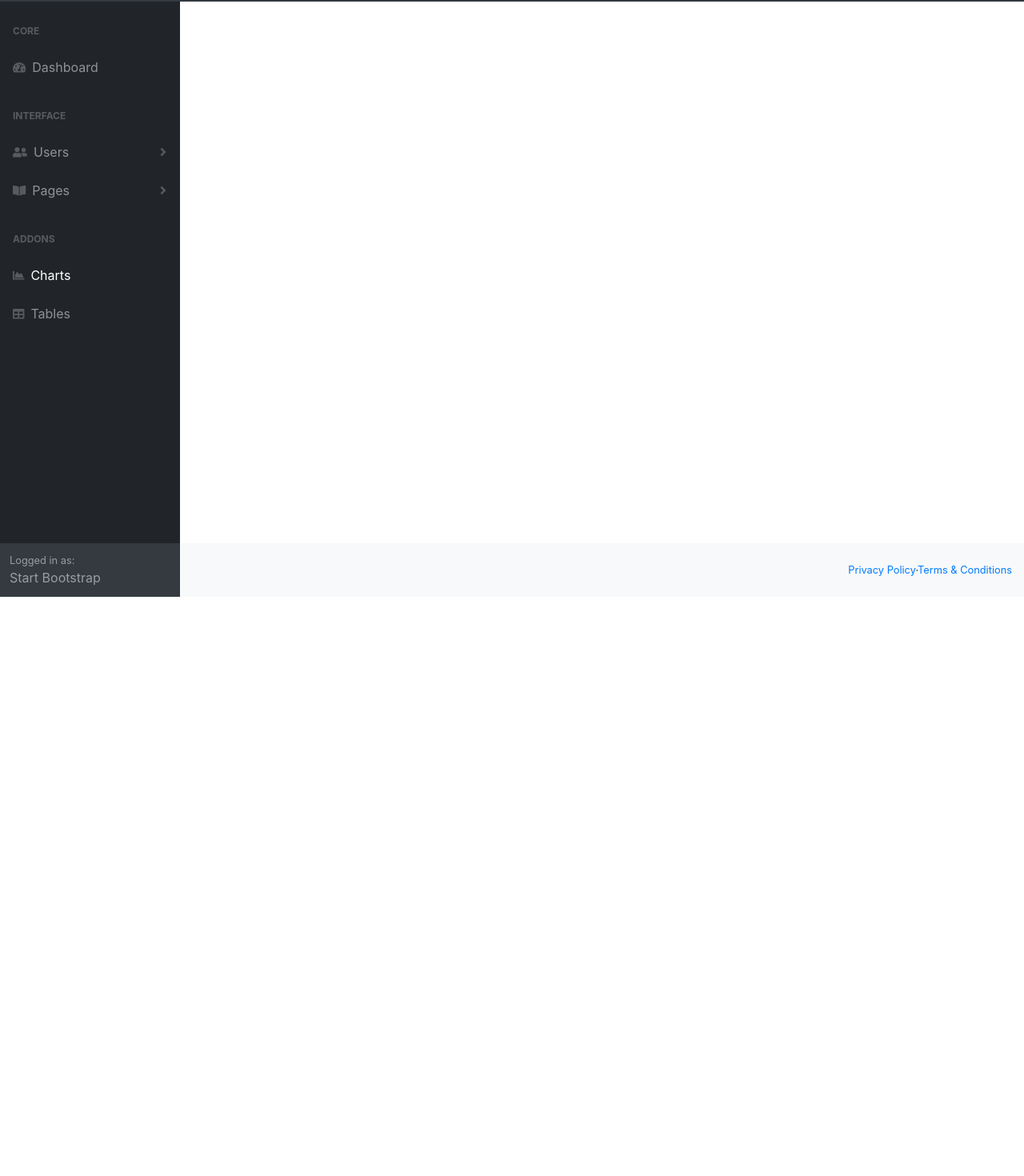
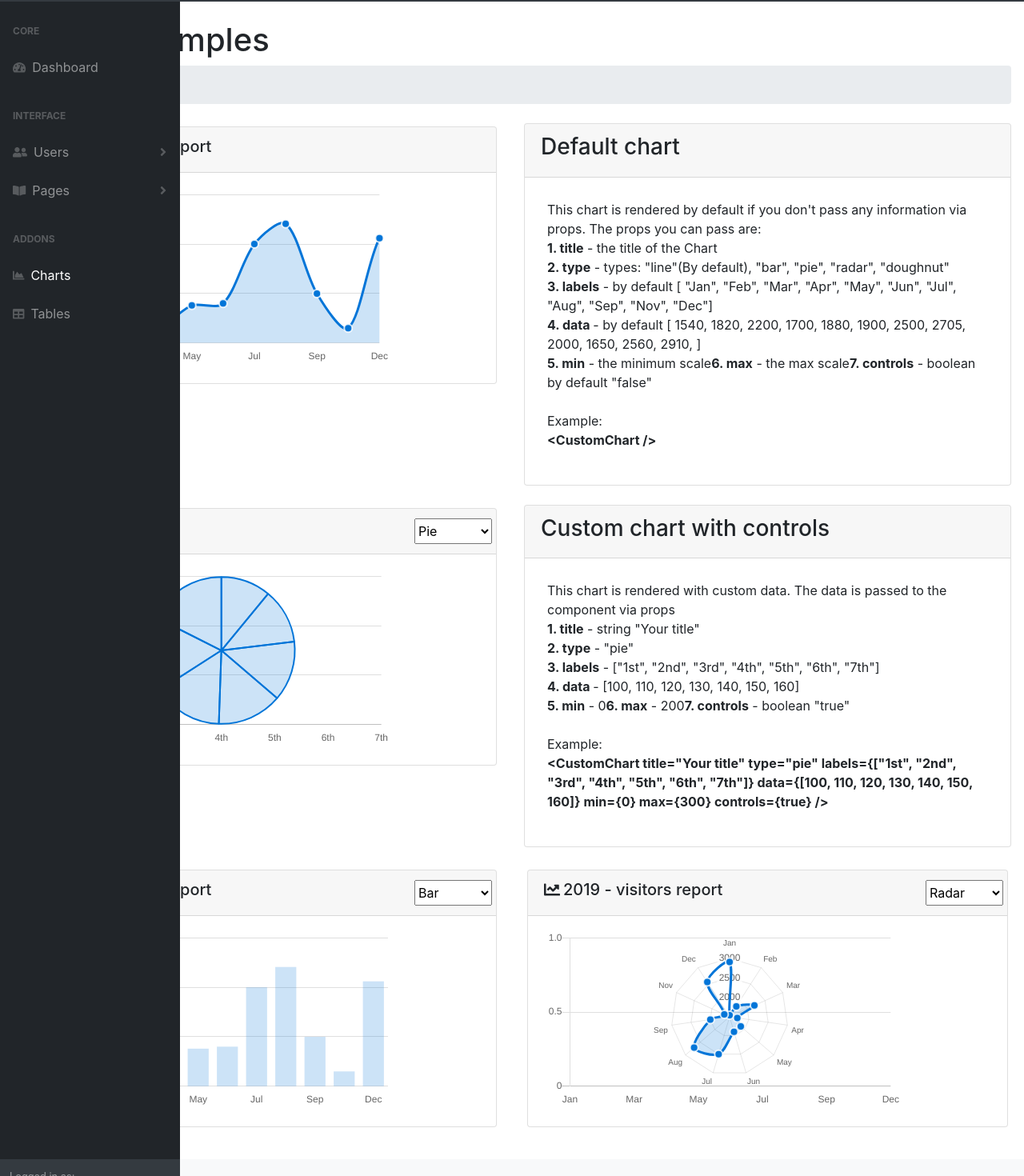
Before and after one commit to YordanovDnA/react-dash-template, a React (Create React App) app: page /charts in a window 1280 px wide. Shown: the part 54-1524 px from the top of the page at 80% size. Before the commit the page ends 800 px from the top, so only its background shows below. Built offline with nearby package versions, Linux system fonts and the light colour scheme.

Commit message:
Add charts examples
Problem
The cahrts.jsx file was empty and required examples

Solution
I added chart examples with explanations of usage.

Signed-off-by: Yordanov <iliyanyyordanov@gmail.com>

```diff
--- a/src/components/charts.jsx
+++ b/src/components/charts.jsx
@@ -1,7 +1,110 @@
 import React from "react";
+import CustomChart from "./common/customChart";
+import ReactMarkdown from "react-markdown";
+import DefaultChartPath from "../data/defaultChart.md";
 
 const Charts = () => {
-  return <h1>Charts</h1>;
+  return (
+    <div className="m-3">
+      <h1 className="mt-4">Charts examples</h1>
+      <ol className="breadcrumb mb-4">
+        <li className="breadcrumb-item active">/charts</li>
+      </ol>
+      <div className="row">
+        <div className="col-lg-6">
+          <CustomChart />
+        </div>
+        <div className="col pb-4">
+          <div className="card h-100">
+            <div className="card-header">
+              <h3>Default chart</h3>
+            </div>
+            <div className="card-body">
+              <p className="p-2">
+                This chart is rendered by default if you don't pass any
+                information via props. The props you can pass are:
+                <br />
+                <strong>1. title</strong> - the title of the Chart <br />
+                <strong>2. type</strong> - types: "line"(By default), "bar",
+                "pie", "radar", "doughnut" <br />
+                <strong>3. labels</strong> - by default [ "Jan", "Feb", "Mar",
+                "Apr", "May", "Jun", "Jul", "Aug", "Sep", "Nov", "Dec"] <br />
+                <strong>4. data </strong> - by default [ 1540, 1820, 2200, 1700,
+                1880, 1900, 2500, 2705, 2000, 1650, 2560, 2910, ] <br />
+                <strong>5. min</strong> - the minimum scale
+                <strong>6. max</strong> - the max scale
+                <strong>7. controls</strong> - boolean by default "false"
+                <br />
+                <br />
+                Example:
+                <br />
+                <strong>{`<CustomChart />`}</strong>
+              </p>
+            </div>
+          </div>
+        </div>
+      </div>
+
+      <div className="row">
+        <div className="col-lg-6">
+          <CustomChart
+            title="Your title"
+            type="pie"
+            labels={["1st", "2nd", "3rd", "4th", "5th", "6th", "7th"]}
+            data={[100, 110, 120, 130, 140, 150, 160]}
+            min={0}
+            max={300}
+            controls={true}
+          />
+        </div>
+        <div className="col pb-4">
+          <div className="card h-100">
+            <div className="card-header">
+              <h3>Custom chart with controls</h3>
+            </div>
+            <div className="card-body">
+              <p className="p-2">
+                This chart is rendered with custom data. The data is passed to
+                the component via props
+                <br />
+                <strong>1. title</strong> - string "Your title" <br />
+                <strong>2. type</strong> - "pie" <br />
+                <strong>3. labels</strong> - ["1st", "2nd", "3rd", "4th", "5th",
+                "6th", "7th"] <br />
+                <strong>4. data </strong> - [100, 110, 120, 130, 140, 150, 160]{" "}
+                <br />
+                <strong>5. min</strong> - 0<strong>6. max</strong> - 200
+                <strong>7. controls</strong> - boolean "true"
+                <br />
+                <br />
+                Example:
+                <br />
+                <strong>{`
+                  <CustomChart
+                  title="Your title"
+                  type="pie"
+                  labels={["1st", "2nd", "3rd", "4th", "5th", "6th", "7th"]}
+                  data={[100, 110, 120, 130, 140, 150, 160]}
+                  min={0}
+                  max={300}
+                  controls={true}
+                />`}</strong>
+              </p>
+            </div>
+          </div>
+        </div>
+      </div>
+
+      <div className="row">
+        <div className="col-xl-6">
+          <CustomChart type="bar" controls={true} />
+        </div>
+        <div className="col-xl-6">
+          <CustomChart type="radar" controls={true} />
+        </div>
+      </div>
+    </div>
+  );
 };
 
 export default Charts;
```
Also changed, not shown: src/data/defaultChart.md (added, +13 -0 lines).
